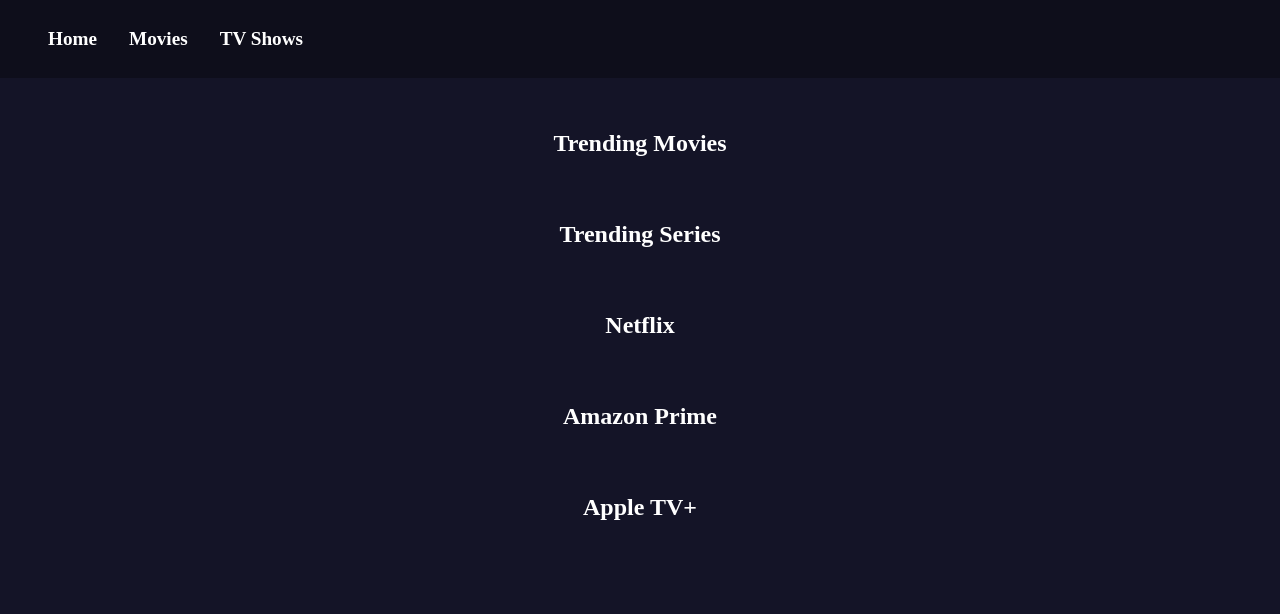
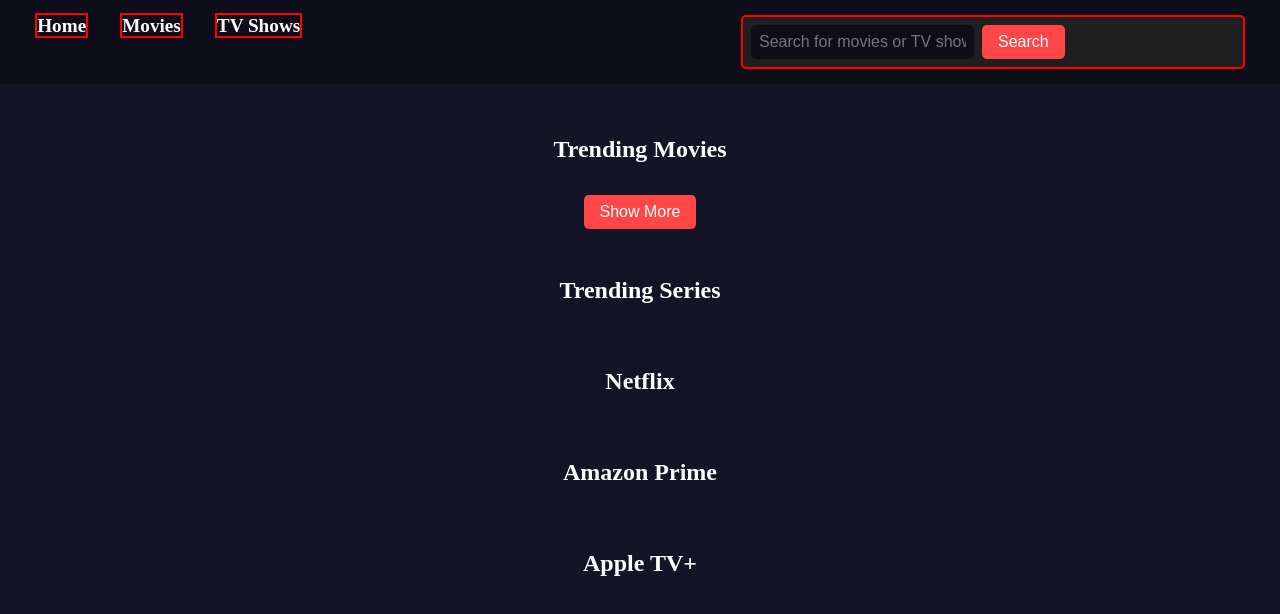
Before and after one commit to monsieurfeathers/streamhub, a plain HTML site: page index.html in a window 1280 px wide. Drawn offline with Linux system fonts and the light colour scheme; no server answers.

Commit message:
Changes to be committed: 	modified:   index.html 	modified:   script.js 	modified:   styles.css

```diff
--- a/index.html
+++ b/index.html
@@ -14,6 +14,10 @@
                 <li><a href="index.html">Home</a></li>
                 <li><a href="movies.html">Movies</a></li>
                 <li><a href="tv-shows.html">TV Shows</a></li>
+                <div class="search-bar">
+                    <input type="text" id="search-input" placeholder="Search for movies or TV shows..." />
+                    <button id="search-button" onclick="handleSearch()">Search</button>
+                </div>
             </ul>
         </nav>
     </header>
@@ -23,6 +27,8 @@
         <section id="trending-movies">
             <h2>Trending Movies</h2>
             <div class="grid-container"></div>
+            <button class="show-more" onclick="expandSection('trending-movies')">Show More</button>
+            <button class="collapse" onclick="collapseSection('trending-movies')" style="display: none;">Collapse</button>
         </section>
         <section id="trending-series">
             <h2>Trending Series</h2>
--- a/script.js
+++ b/script.js
@@ -12,15 +12,37 @@
 };
 
 // Fetch and display data
-async function fetchContent(sectionId, url) {
+// Fetch and display data with a customizable limit
+async function fetchContent(sectionId, url, limit = 10) {
     try {
-        const response = await fetch(url);
-        const data = await response.json();
-        populateSection(sectionId, data.results.slice(0, 10));
+      const response = await fetch(url);
+      const data = await response.json();
+      populateSection(sectionId, data.results.slice(0, limit));
     } catch (error) {
-        console.error(`Error fetching data for ${sectionId}:`, error);
+      console.error(`Error fetching data for ${sectionId}:`, error);
     }
-}
+  }
+
+  // Expand to show 50 items
+  function expandSection(sectionId) {
+    const sectionUrl = sections[sectionId];
+    fetchContent(sectionId, sectionUrl, 50);
+
+    // Update button visibility
+    document.querySelector(`#${sectionId} .show-more`).style.display = 'none';
+    document.querySelector(`#${sectionId} .collapse`).style.display = 'block';
+  }
+
+  // Collapse back to 10 items
+  function collapseSection(sectionId) {
+    const sectionUrl = sections[sectionId];
+    fetchContent(sectionId, sectionUrl, 10);
+
+    // Update button visibility
+    document.querySelector(`#${sectionId} .collapse`).style.display = 'none';
+    document.querySelector(`#${sectionId} .show-more`).style.display = 'block';
+  }
+
 
 // Populate a section with content
 function populateSection(sectionId, items) {
@@ -49,3 +71,47 @@
 Object.entries(sections).forEach(([sectionId, url]) => {
     fetchContent(sectionId, url);
 });
+
+async function handleSearch() {
+    const query = document.getElementById('search-input').value.trim();
+    if (!query) {
+      alert('Please enter a search term!');
+      return;
+    }
+
+    const url = `${BASE_URL}/search/multi?api_key=${API_KEY}&query=${encodeURIComponent(query)}`;
+    try {
+      const response = await fetch(url);
+      const data = await response.json();
+
+      // Redirect to the results page or render results dynamically
+      displaySearchResults(data.results);
+    } catch (error) {
+      console.error('Error fetching search results:', error);
+    }
+  }
+
+  function displaySearchResults(results) {
+    const mainContent = document.querySelector('main');
+    mainContent.innerHTML = `
+      <section id="search-results">
+        <h2>Search Results</h2>
+        <div class="grid-container">
+          ${results
+            .map(result => {
+              const title = result.title || result.name;
+              const image = result.poster_path
+                ? `${IMAGE_URL}${result.poster_path}`
+                : 'https://via.placeholder.com/200x300?text=No+Image';
+              return `
+                <div class="grid-item">
+                  <img src="${image}" alt="${title}">
+                  <h3>${title}</h3>
+                </div>
+              `;
+            })
+            .join('')}
+        </div>
+      </section>
+    `;
+  }
--- a/styles.css
+++ b/styles.css
@@ -7,7 +7,7 @@
 /* Navbar */
 header {
     background-color: #0e0e1b;
-    padding: 1rem;
+    padding: 0.2rem;
 }
 
 nav ul {
@@ -15,7 +15,7 @@
     display: flex;
     flex-direction: row;
     gap: 2rem;
-    padding: 0 20px ;
+    padding: 0 20px;
     margin: 12px;
     border: 2px #121212;
 }
@@ -26,11 +26,50 @@
     font-size: 1.2rem;
     font-weight: bold;
     transition: color 0.3s;
+    border: 2px solid red;
 }
 
 nav ul li a:hover {
     color: #ff4747;
 }
+
+/* Search Bar Styling */
+.search-bar {
+    display: flex;
+    align-items: right;
+    margin-left: auto;
+    background-color: #1f1f1f;
+    border-radius: 5px;
+    padding: 0.5rem;
+    width: 40%;
+    border: 2px solid red;
+  }
+
+  .search-bar input {
+    padding: 0.5rem;
+    border: none;
+    border-radius: 5px;
+    background-color: #0e0e1b;
+    color: white;
+    font-size: 1rem;
+    outline: none;
+  }
+
+  .search-bar button {
+    padding: 0.5rem 1rem;
+    background-color: #ff4747;
+    color: white;
+    border: none;
+    border-radius: 5px;
+    font-size: 1rem;
+    cursor: pointer;
+    margin-left: 0.5rem;
+  }
+
+  .search-bar button:hover {
+    background-color: #e63e3e;
+  }
+
 
 /* Sections */
 main {
@@ -51,7 +90,7 @@
 .grid-container {
     display: grid;
     grid-template-columns: repeat(5, 1fr);
-    gap: 1rem;
+    gap: 1.8rem;
 }
 .grid-item {
     border-radius: 10px;
@@ -77,3 +116,19 @@
     font-size: 1.4vw;
     margin: 0.6rem 0;
 }
+
+.show-more, .collapse {
+    margin: 1rem auto;
+    padding: 0.5rem 1rem;
+    font-size: 1rem;
+    background-color: #ff4747;
+    color: white;
+    border: none;
+    border-radius: 5px;
+    cursor: pointer;
+    display: block;
+  }
+
+  .show-more:hover, .collapse:hover {
+    background-color: #e63e3e;
+  }
```
